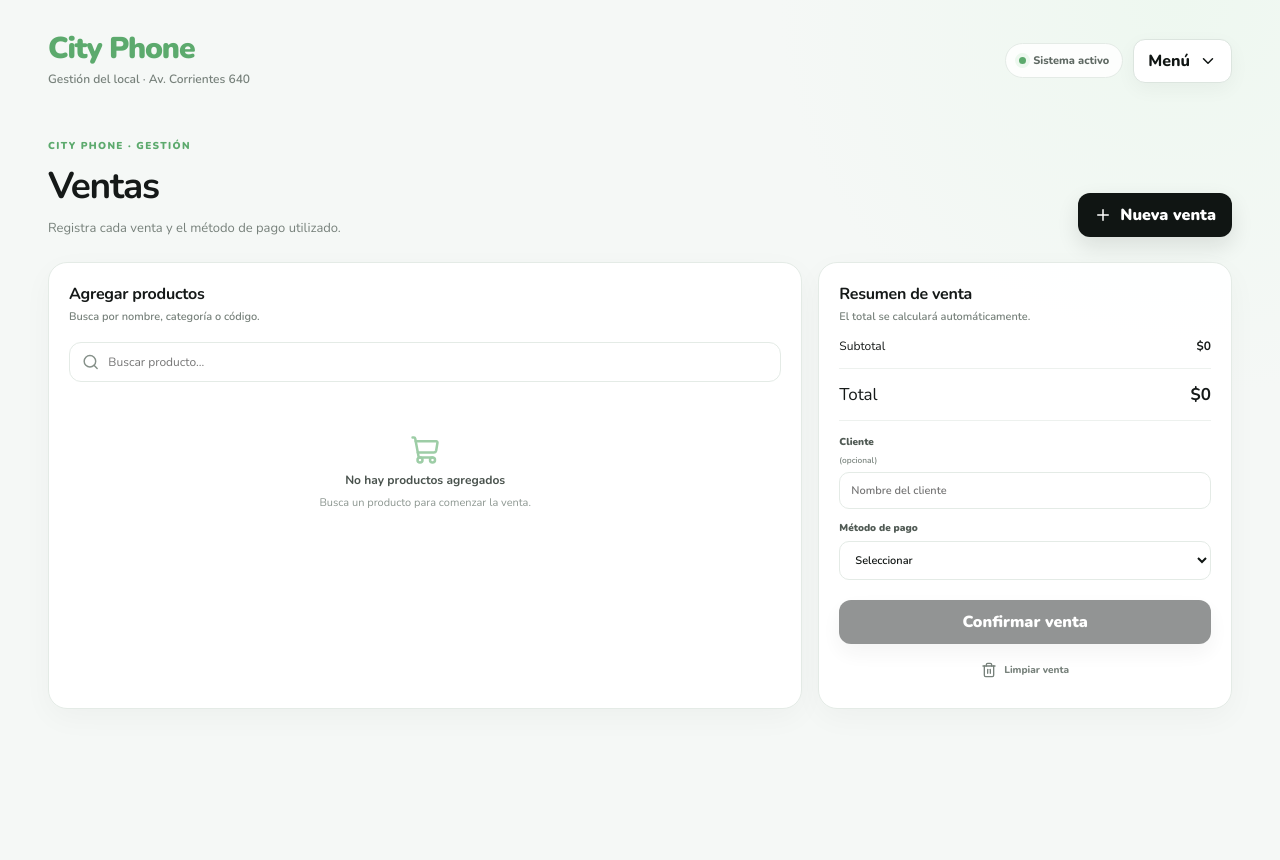
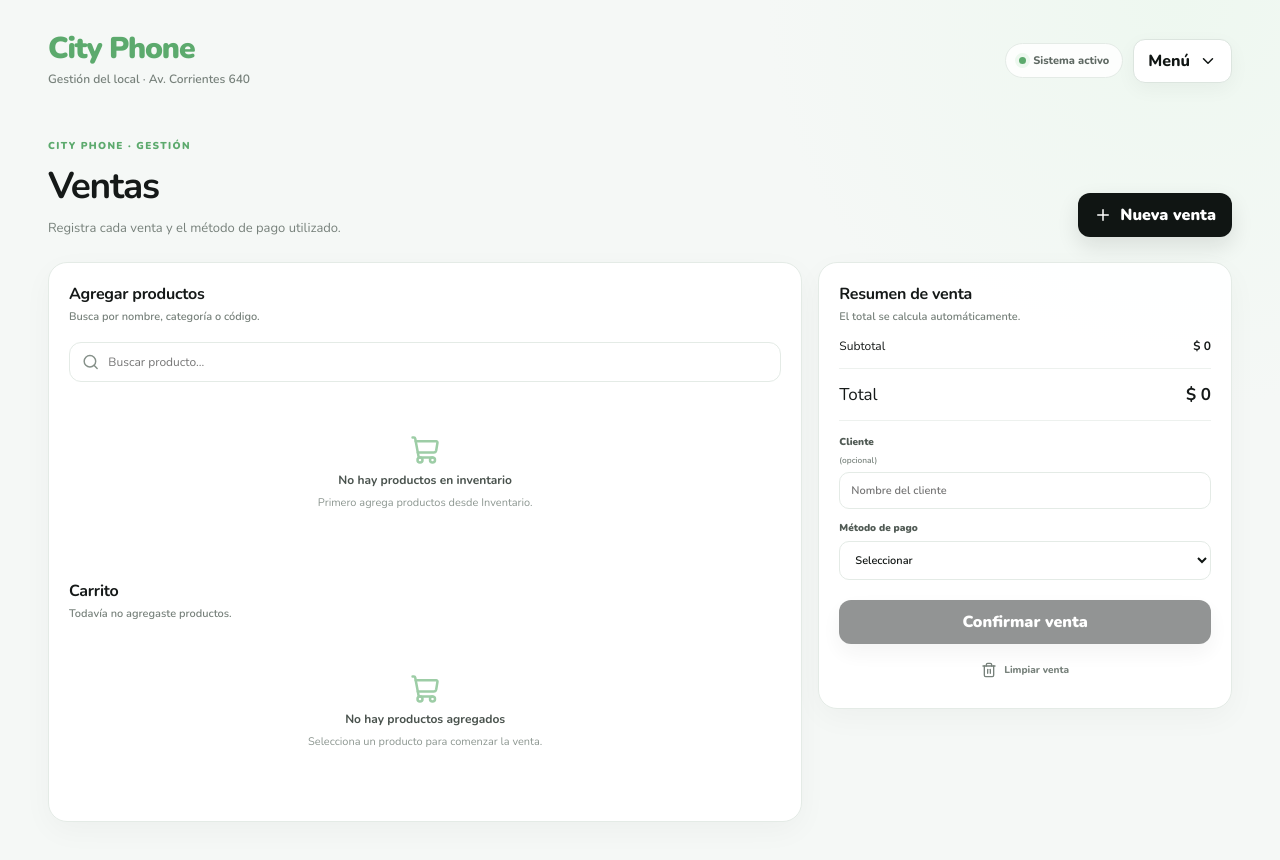
Before and after one commit to MarbellSantana/CityPhone, a Next.js app: page /ventas in a window 1280 px wide. Shown: the top 860 px of the page. Before the commit the page ends 800 px from the top, so only its background shows below. Built offline with nearby package versions, Linux system fonts and the light colour scheme.

Commit message:
Make sales flow functional

```diff
--- a/app/ventas/page.tsx
+++ b/app/ventas/page.tsx
@@ -1,24 +1,101 @@
 "use client";
 
-import { Plus, Search, ShoppingCart, Trash2 } from "lucide-react";
+import { useEffect, useMemo, useState } from "react";
+import { Minus, Plus, Search, ShoppingCart, Trash2 } from "lucide-react";
 import AppShell from "../components/AppShell";
+import { CashMovement, KEYS, Product, Sale, SaleItem, load, money, save } from "../lib/storage";
+
+type CartItem = SaleItem & { stock:number };
 
 export default function VentasPage() {
-  return <AppShell title="Ventas" subtitle="Registra cada venta y el método de pago utilizado." active="Ventas" action={<button className="primary-button"><Plus size={18}/> Nueva venta</button>}>
+  const [products, setProducts] = useState<Product[]>([]);
+  const [cart, setCart] = useState<CartItem[]>([]);
+  const [search, setSearch] = useState("");
+  const [customer, setCustomer] = useState("");
+  const [method, setMethod] = useState("");
+  const [cashAmount, setCashAmount] = useState("");
+  const [otherAmount, setOtherAmount] = useState("");
+
+  useEffect(() => setProducts(load<Product[]>(KEYS.products, [])), []);
+
+  const subtotal = useMemo(() => cart.reduce((s,i) => s + i.price * i.qty, 0), [cart]);
+  const results = useMemo(() => {
+    const q = search.toLowerCase().trim();
+    if (!q) return products;
+    return products.filter(p => p.name.toLowerCase().includes(q) || p.category.toLowerCase().includes(q) || (p.code || "").toLowerCase().includes(q));
+  }, [products, search]);
+
+  function addProduct(p:Product) {
+    if (p.stock <= 0) return;
+    setCart(v => {
+      const found = v.find(i => i.productId === p.id);
+      if (found) return v.map(i => i.productId === p.id ? { ...i, qty: Math.min(i.qty + 1, p.stock) } : i);
+      return [...v, { productId:p.id, name:p.name, qty:1, price:p.price, stock:p.stock }];
+    });
+  }
+
+  function changeQty(id:number, delta:number) {
+    setCart(v => v.map(i => i.productId === id ? { ...i, qty: Math.max(1, Math.min(i.stock, i.qty + delta)) } : i));
+  }
+  function removeItem(id:number) { setCart(v => v.filter(i => i.productId !== id)); }
+  function resetSale() { setCart([]); setCustomer(""); setMethod(""); setCashAmount(""); setOtherAmount(""); setSearch(""); }
+
+  const mixedValid = method !== "Pago mixto" || (Number(cashAmount || 0) + Number(otherAmount || 0) === subtotal && Number(cashAmount || 0) >= 0 && Number(otherAmount || 0) >= 0);
+  const canConfirm = cart.length > 0 && !!method && subtotal > 0 && mixedValid;
+
+  function confirmSale() {
+    if (!canConfirm) return;
+    const now = new Date().toISOString();
+    const sale:Sale = {
+      id: Date.now(),
+      items: cart.map(({stock,...i}) => i),
+      customer: customer.trim(),
+      total: subtotal,
+      method,
+      cashAmount: method === "Efectivo" ? subtotal : method === "Pago mixto" ? Number(cashAmount || 0) : 0,
+      otherAmount: method === "Pago mixto" ? Number(otherAmount || 0) : method === "Efectivo" ? 0 : subtotal,
+      createdAt: now,
+    };
+    const sales = load<Sale[]>(KEYS.sales, []);
+    save(KEYS.sales, [sale, ...sales]);
+
+    const updatedProducts = products.map(p => {
+      const item = cart.find(i => i.productId === p.id);
+      return item ? { ...p, stock: Math.max(0, p.stock - item.qty) } : p;
+    });
+    setProducts(updatedProducts);
+    save(KEYS.products, updatedProducts);
+
+    const cashPart = sale.cashAmount;
+    if (cashPart > 0) {
+      const cash = load<CashMovement[]>(KEYS.cash, []);
+      const movement:CashMovement = { id:sale.id, type:"Ingreso", concept:`Venta #${sale.id.toString().slice(-6)}`, amount:cashPart, method:"Efectivo", note: customer.trim() || "Venta", createdAt:now, source:"sale" };
+      save(KEYS.cash, [movement, ...cash]);
+    }
+    resetSale();
+  }
+
+  return <AppShell title="Ventas" subtitle="Registra cada venta y el método de pago utilizado." active="Ventas" action={<button className="primary-button" onClick={resetSale}><Plus size={18}/> Nueva venta</button>}>
     <section className="workspace-grid sales-workspace">
       <div className="card workspace-card">
         <div className="card-heading"><div><h2>Agregar productos</h2><p>Busca por nombre, categoría o código.</p></div></div>
-        <div className="search-field"><Search size={18}/><input placeholder="Buscar producto..." /></div>
-        <div className="empty-state compact"><ShoppingCart size={30}/><b>No hay productos agregados</b><span>Busca un producto para comenzar la venta.</span></div>
+        <div className="search-field"><Search size={18}/><input value={search} onChange={e => setSearch(e.target.value)} placeholder="Buscar producto..." /></div>
+        {products.length === 0 ? <div className="empty-state compact"><ShoppingCart size={30}/><b>No hay productos en inventario</b><span>Primero agrega productos desde Inventario.</span></div> : <div style={{display:"grid", gap:8, marginTop:14}}>{results.map(p => <button key={p.id} onClick={() => addProduct(p)} disabled={p.stock <= 0} className="outline-action" style={{justifyContent:"space-between", width:"100%"}}><span>{p.name} · {p.category}</span><span>{money.format(p.price)} · Stock {p.stock}</span></button>)}</div>}
+
+        <div style={{marginTop:18}}>
+          <div className="card-heading"><div><h2>Carrito</h2><p>{cart.length ? `${cart.length} producto(s) agregado(s)` : "Todavía no agregaste productos."}</p></div></div>
+          {cart.length === 0 ? <div className="empty-state compact"><ShoppingCart size={30}/><b>No hay productos agregados</b><span>Selecciona un producto para comenzar la venta.</span></div> : <div className="sales-table">{cart.map(i => <div className="table-row" key={i.productId}><div><b>{i.name}</b><small>{money.format(i.price)} c/u</small></div><span style={{display:"flex",gap:6,alignItems:"center"}}><button className="outline-action" onClick={() => changeQty(i.productId,-1)}><Minus size={14}/></button><b>{i.qty}</b><button className="outline-action" onClick={() => changeQty(i.productId,1)}><Plus size={14}/></button></span><span className="method">Stock {i.stock}</span><strong>{money.format(i.price*i.qty)}</strong><button className="ghost-button" onClick={() => removeItem(i.productId)}><Trash2 size={15}/></button></div>)}</div>}
+        </div>
       </div>
       <div className="card workspace-card sticky-summary">
-        <div className="card-heading"><div><h2>Resumen de venta</h2><p>El total se calculará automáticamente.</p></div></div>
-        <div className="summary-line"><span>Subtotal</span><strong>$0</strong></div>
-        <div className="summary-line total-line"><span>Total</span><strong>$0</strong></div>
-        <label className="field-label">Cliente <small>(opcional)</small><input placeholder="Nombre del cliente" /></label>
-        <label className="field-label">Método de pago<select defaultValue=""><option value="" disabled>Seleccionar</option><option>Efectivo</option><option>Débito</option><option>Crédito</option><option>Transferencia</option><option>Pago mixto</option></select></label>
-        <button className="primary-button full-button" disabled>Confirmar venta</button>
-        <button className="ghost-button full-button"><Trash2 size={16}/> Limpiar venta</button>
+        <div className="card-heading"><div><h2>Resumen de venta</h2><p>El total se calcula automáticamente.</p></div></div>
+        <div className="summary-line"><span>Subtotal</span><strong>{money.format(subtotal)}</strong></div>
+        <div className="summary-line total-line"><span>Total</span><strong>{money.format(subtotal)}</strong></div>
+        <label className="field-label">Cliente <small>(opcional)</small><input value={customer} onChange={e => setCustomer(e.target.value)} placeholder="Nombre del cliente" /></label>
+        <label className="field-label">Método de pago<select value={method} onChange={e => setMethod(e.target.value)}><option value="" disabled>Seleccionar</option><option>Efectivo</option><option>Débito</option><option>Crédito</option><option>Transferencia</option><option>Pago mixto</option></select></label>
+        {method === "Pago mixto" && <><label className="field-label">Monto en efectivo<input type="number" min="0" value={cashAmount} onChange={e => setCashAmount(e.target.value)} placeholder="0" /></label><label className="field-label">Monto restante<input type="number" min="0" value={otherAmount} onChange={e => setOtherAmount(e.target.value)} placeholder="0" /></label><small style={{color:mixedValid?"var(--muted)":"var(--danger)"}}>La suma debe ser exactamente {money.format(subtotal)}.</small></>}
+        <button className="primary-button full-button" disabled={!canConfirm} onClick={confirmSale}>Confirmar venta</button>
+        <button className="ghost-button full-button" onClick={resetSale}><Trash2 size={16}/> Limpiar venta</button>
       </div>
     </section>
   </AppShell>;
```
